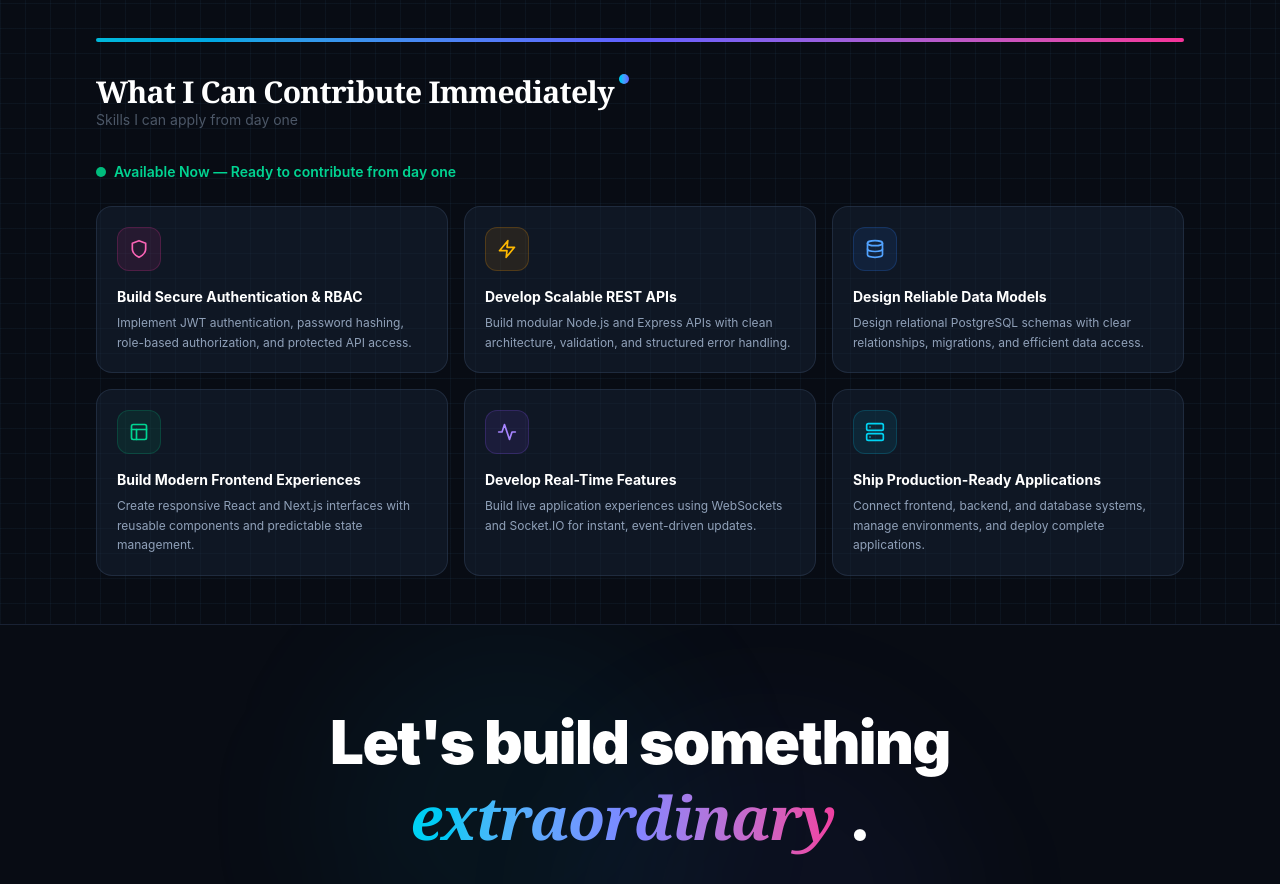
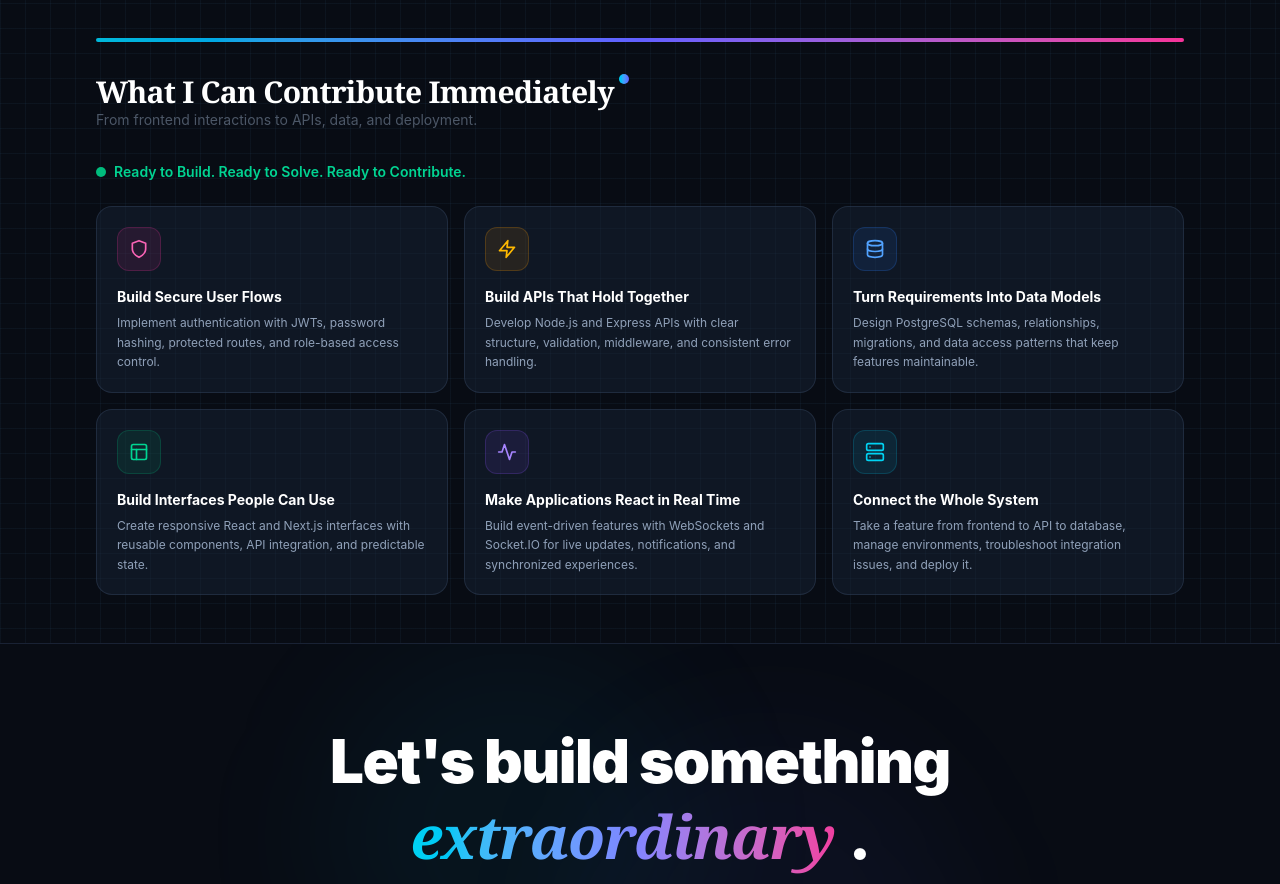
Before and after one commit to Anoop-Kumar-31/New_Portfolio, a React (Vite) app: page / in a window 1280 px wide. Shown: the part 4822-5706 px from the top of the page. Built offline with nearby package versions, Linux system fonts and the light colour scheme; no server answers.

Commit message:
edit: updated hire section

```diff
--- a/src/components/HireReadiness.jsx
+++ b/src/components/HireReadiness.jsx
@@ -19,7 +19,11 @@ const HireReadiness = () => {
   const cardBase = isDark ? 'bg-slate-800/40 border-slate-700/50' : 'bg-white border-slate-200';
 
   return (
-    <Section id="hire-readiness" title={hireReadiness.title} subtitle="Skills I can apply from day one">
+    <Section
+      id="hire-readiness"
+      title={hireReadiness.title}
+      subtitle="From frontend interactions to APIs, data, and deployment."
+    >
 
       {/* ── Available badge ── */}
       <div className="flex items-center gap-2 mb-6">
@@ -28,7 +32,7 @@ const HireReadiness = () => {
           <span className="relative inline-flex rounded-full h-2.5 w-2.5 bg-emerald-500" />
         </span>
         <span className={`text-sm font-semibold ${isDark ? 'text-emerald-400' : 'text-emerald-600'}`}>
-          Available Now — Ready to contribute from day one
+          Ready to Build. Ready to Solve. Ready to Contribute.
         </span>
       </div>
 
@@ -61,7 +65,8 @@ const HireReadiness = () => {
             </motion.div>
           );
         })}
-      </div>    </Section>
+      </div>
+    </Section>
   );
 };
 
--- a/src/data.js
+++ b/src/data.js
@@ -465,49 +465,54 @@ export const quickInfo = {
   location: "LKO, INDIA",
   availability: "Available Immediately"
 };
-
 export const hireReadiness = {
   title: "What I Can Contribute Immediately",
+
   capabilities: [
     {
-      title: "Build Secure Authentication & RBAC",
+      title: "Build Secure User Flows",
       description:
-        "Implement JWT authentication, password hashing, role-based authorization, and protected API access.",
+        "Implement authentication with JWTs, password hashing, protected routes, and role-based access control.",
       icon: FiShield,
       color: "#ec4899",
     },
+
     {
-      title: "Develop Scalable REST APIs",
+      title: "Build APIs That Hold Together",
       description:
-        "Build modular Node.js and Express APIs with clean architecture, validation, and structured error handling.",
+        "Develop Node.js and Express APIs with clear structure, validation, middleware, and consistent error handling.",
       icon: FiZap,
       color: "#f59e0b",
     },
+
     {
-      title: "Design Reliable Data Models",
+      title: "Turn Requirements Into Data Models",
       description:
-        "Design relational PostgreSQL schemas with clear relationships, migrations, and efficient data access.",
+        "Design PostgreSQL schemas, relationships, migrations, and data access patterns that keep features maintainable.",
       icon: FiDatabase,
       color: "#3b82f6",
     },
+
     {
-      title: "Build Modern Frontend Experiences",
+      title: "Build Interfaces People Can Use",
       description:
-        "Create responsive React and Next.js interfaces with reusable components and predictable state management.",
+        "Create responsive React and Next.js interfaces with reusable components, API integration, and predictable state.",
       icon: FiLayout,
       color: "#10b981",
     },
+
     {
-      title: "Develop Real-Time Features",
+      title: "Make Applications React in Real Time",
       description:
-        "Build live application experiences using WebSockets and Socket.IO for instant, event-driven updates.",
+        "Build event-driven features with WebSockets and Socket.IO for live updates, notifications, and synchronized experiences.",
       icon: FiActivity,
       color: "#8b5cf6",
     },
+
     {
-      title: "Ship Production-Ready Applications",
+      title: "Connect the Whole System",
       description:
-        "Connect frontend, backend, and database systems, manage environments, and deploy complete applications.",
+        "Take a feature from frontend to API to database, manage environments, troubleshoot integration issues, and deploy it.",
       icon: FiServer,
       color: "#06b6d4",
     },
```
